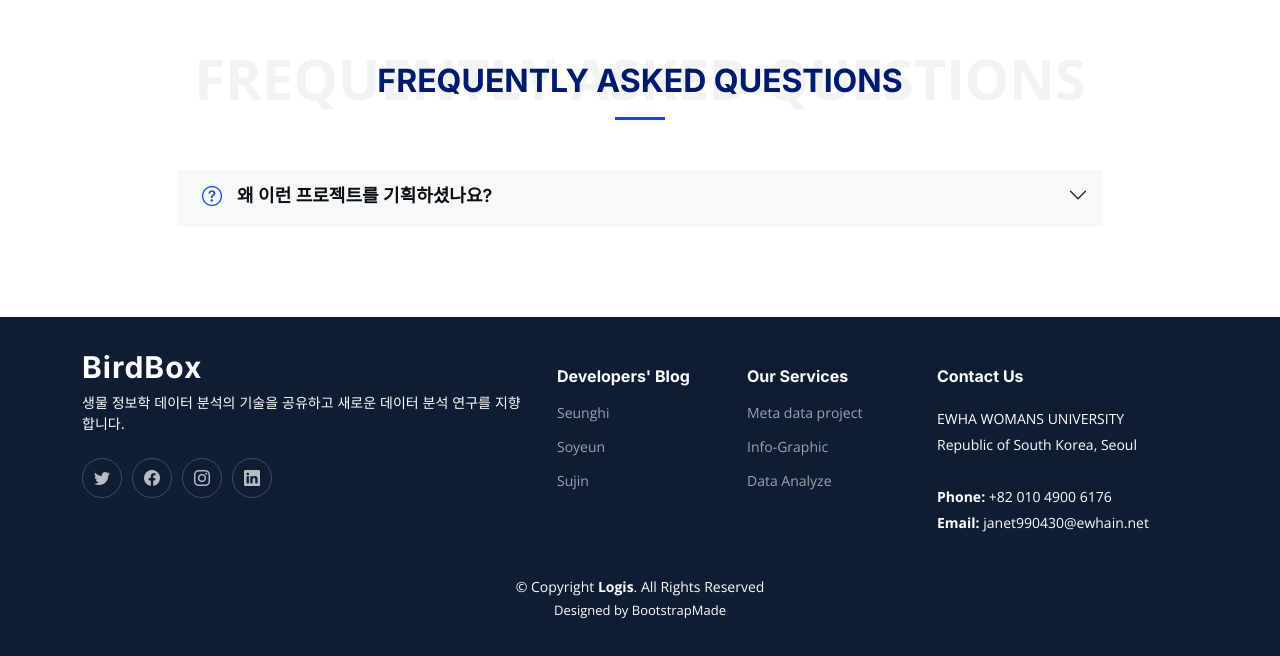
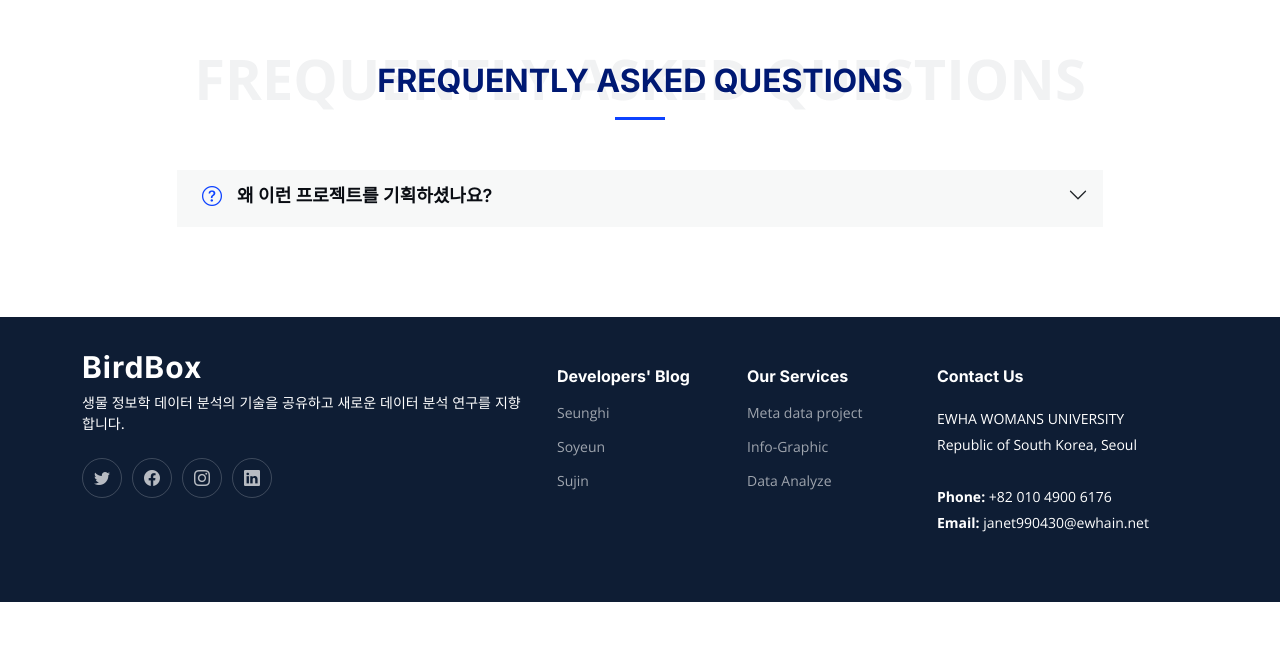
Before and after one commit to 2022capstoneewha4/Frontend, a plain HTML site: page about.html in a window 1280 px wide. Shown: the part 1260-1916 px from the top of the page. After the commit the page ends 1862 px from the top, so only its background shows below. Drawn offline with nearby package versions, Linux system fonts and the light colour scheme; a script that the page names is missing.

Commit message:
Update about.html

```diff
--- a/about.html
+++ b/about.html
@@ -266,19 +266,6 @@
       </div>
     </div>
 
-    <div class="container mt-4">
-      <div class="copyright">
-        &copy; Copyright <strong><span>Logis</span></strong>. All Rights Reserved
-      </div>
-      <div class="credits">
-        <!-- All the links in the footer should remain intact. -->
-        <!-- You can delete the links only if you purchased the pro version. -->
-        <!-- Licensing information: https://bootstrapmade.com/license/ -->
-        <!-- Purchase the pro version with working PHP/AJAX contact form: https://bootstrapmade.com/logis-bootstrap-logistics-website-template/ -->
-        Designed by <a href="https://bootstrapmade.com/">BootstrapMade</a>
-      </div>
-    </div>
-
   </footer><!-- End Footer -->
   <!-- End Footer -->
 
```
